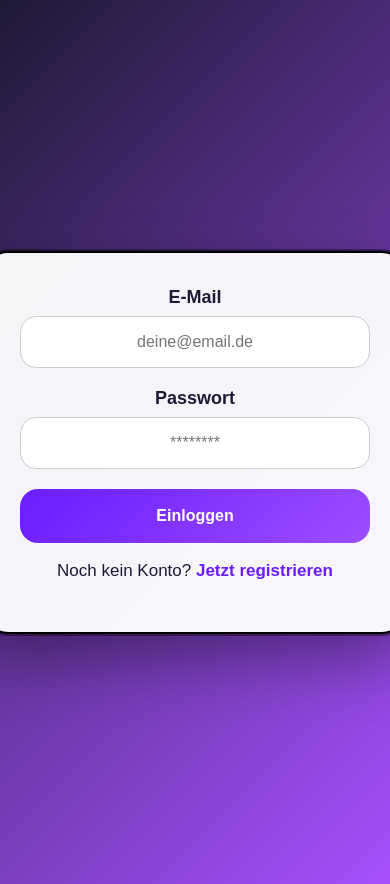
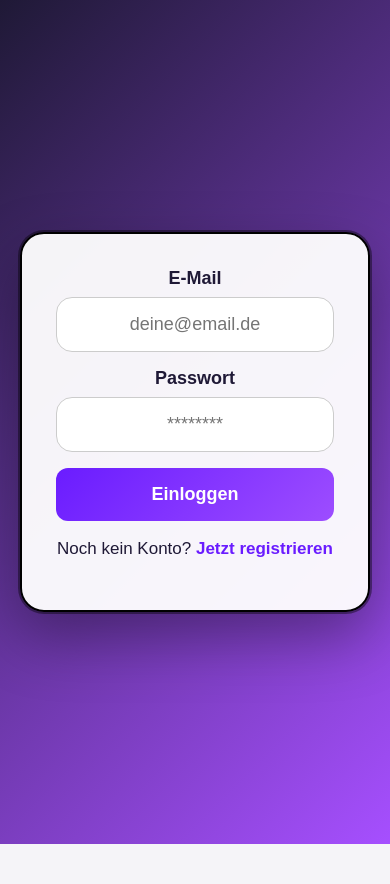
Before and after one commit to jessicabausch24-bot/hexenapp, a Flask app: page /login in a window 390 px wide. After the commit the page ends 844 px from the top, so only its background shows below. Run offline with Flask 3, Linux system fonts and the light colour scheme.

Commit message:
login als Mobilversion hinzugefügt

```diff
--- a/templates/login.html
+++ b/templates/login.html
@@ -141,49 +141,30 @@ a {
 }
 @media (max-width: 768px) {
 
-    body {
-        align-items: flex-start;
-        padding: 20px;
-        box-sizing: border-box;
-    }
-
-    .login-wrapper {
-        flex-direction: column;
-        max-width: 100%;
-        min-height: 100vh;
-    }
-
-    .side {
-        display: none;
-    }
-
     .login-box,
     .login-container,
     .form-box {
-        width: 100%;
-        max-width: 380px;
-        margin: 40px auto;
-        padding: 30px 24px;
-        box-sizing: border-box;
-        border-radius: 20px;
+        width: 95%;
+        max-width: 500px;   /* größer als vorher */
+        margin: 20px auto;
+        padding: 40px 28px; /* mehr Innenabstand */
+        border-radius: 24px;
     }
 
-    input,
-    button {
-        width: 100%;
-        box-sizing: border-box;
-        font-size: 16px;
+    input {
+        padding: 16px;
+        font-size: 18px;
+        margin-bottom: 16px;
     }
 
-    h1,
-    h2 {
-        font-size: 28px;
-        text-align: center;
+    button {
+        padding: 16px;
+        font-size: 18px;
+        border-radius: 12px;
     }
 
-    p,
-    a {
-        text-align: center;
+    h1, h2 {
+        font-size: 32px;
     }
 }
 </style>
```
